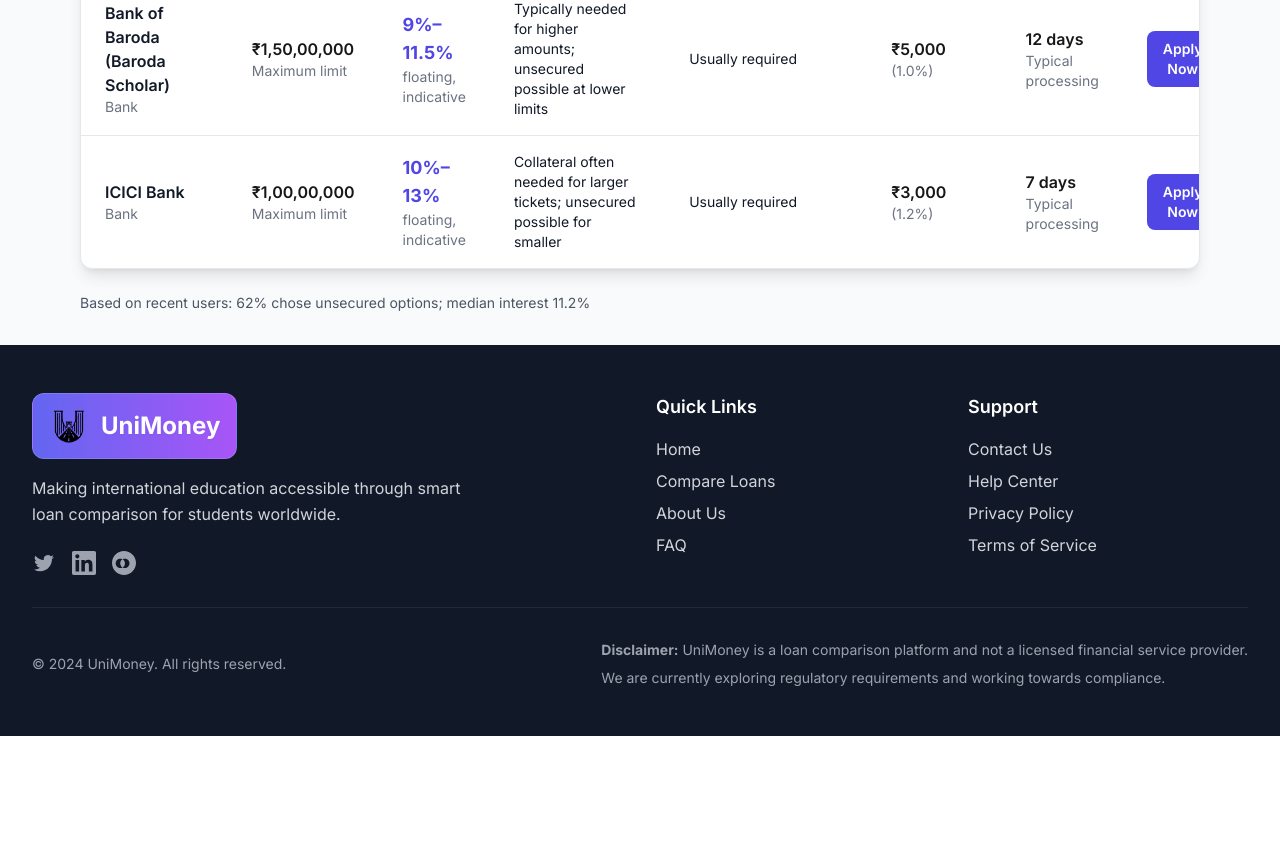
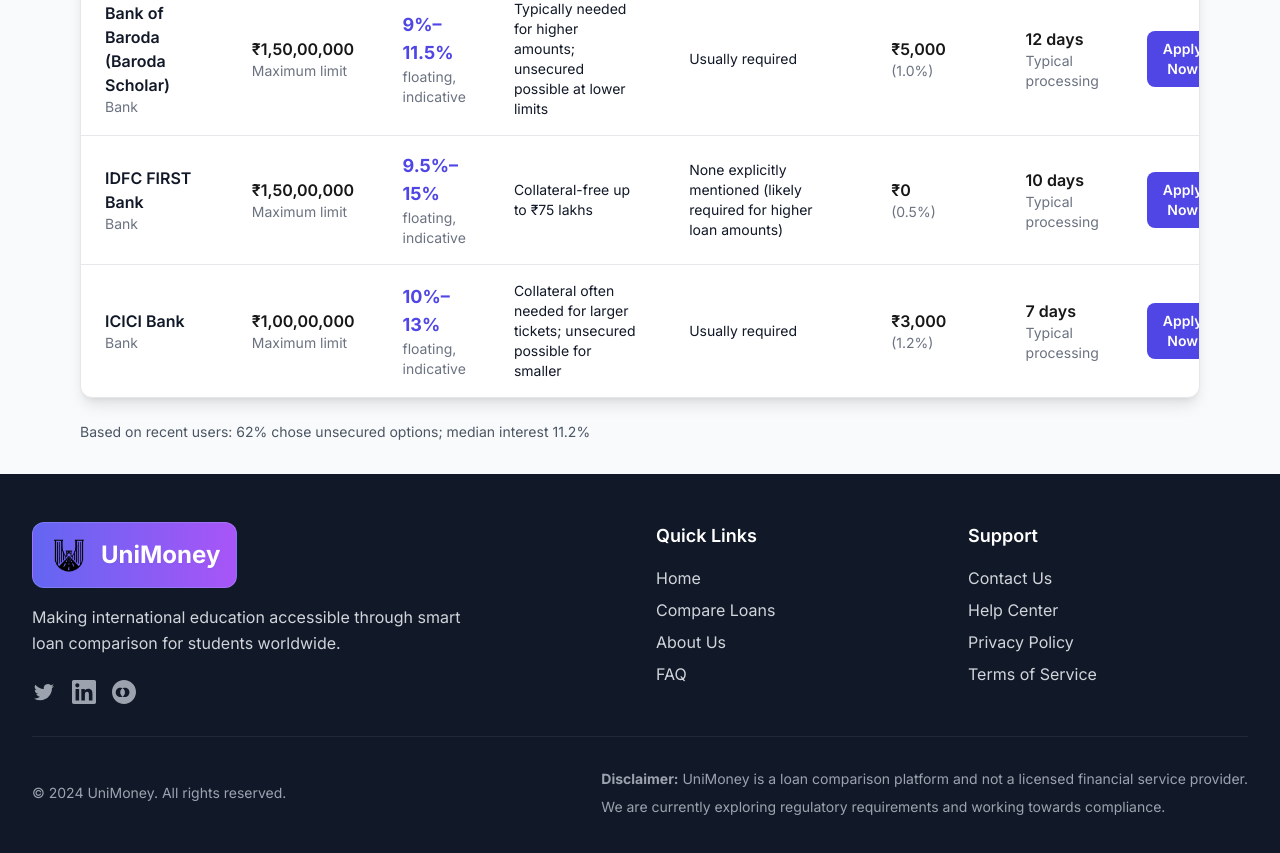
Before and after one commit to shivensingh25/UniMoney-site-, a Next.js app: page /loan-results in a window 1280 px wide. Shown: the part 1460-2313 px from the top of the page. Before the commit the page ends 2196 px from the top, so only its background shows below. Built offline with nearby package versions, Linux system fonts and the light colour scheme; no server answers.

Commit message:
added idfc first logo and details

```diff
--- a/components/SlidingBankLogos.tsx
+++ b/components/SlidingBankLogos.tsx
@@ -7,6 +7,7 @@
     { name: 'Bank 3', logo: '/banks/image-1759926327484.png' },
     { name: 'Bank 4', logo: '/banks/image-1759926344619.png' },
     { name: 'Bank 5', logo: '/banks/image-1759926361495.png' },
+    { name: 'IDFC FIRST Bank', logo: '/banks/idfc logo.png' },
   ];
 
   // Triple the array for seamless infinite scroll
@@ -55,7 +56,7 @@
               transition={{
                 duration: 2,
                 repeat: Infinity,
-                delay: (index % 5) * 0.8, // Stagger the animations for each original logo
+                delay: (index % 6) * 0.7, // Updated for 6 logos with slightly faster stagger
                 ease: "easeInOut",
               }}
               whileHover={{
--- a/public/lenders.json
+++ b/public/lenders.json
@@ -78,5 +78,21 @@
     "collateralRequirement": "Collateral optional/negotiable based on profile & course",
     "coborrowerRequirement": "Required (financial co-applicant)",
     "notes": ["Specialized education finance", "Flexible eligibility criteria"]
+  },
+  {
+    "id": "idfc_first",
+    "name": "IDFC FIRST Bank",
+    "type": "Bank",
+    "rateRange": [9.5, 15.0],
+    "processingFeeFlat": 0,
+    "processingFeePct": 0.005,
+    "requiresCollateral": false,
+    "allowsCosigner": true,
+    "approvalDays": 10,
+    "moratoriumMonths": 6,
+    "maxLoanInINR": 15000000,
+    "collateralRequirement": "Collateral-free up to ₹75 lakhs",
+    "coborrowerRequirement": "None explicitly mentioned (likely required for higher loan amounts)",
+    "notes": ["Minimal and transparent fees & charges", "Collateral-free options available", "Wide interest rate range"]
   }
 ]
```
Also changed, not shown: public/banks/idfc logo.png (added).
